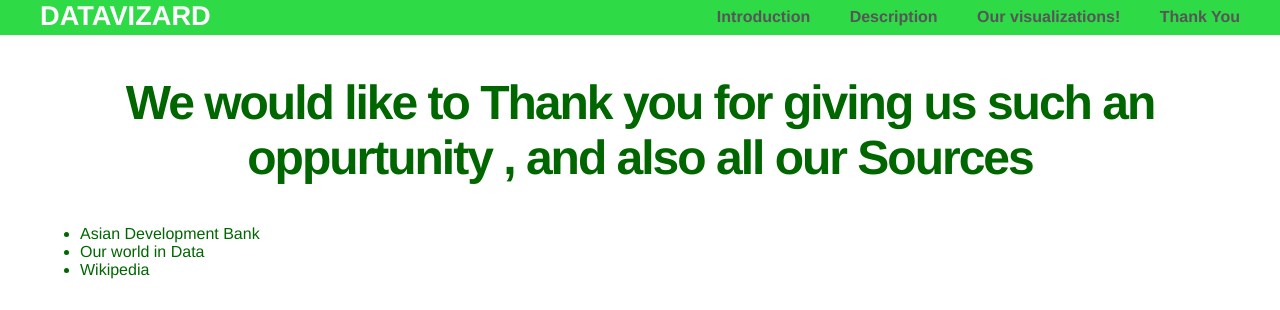
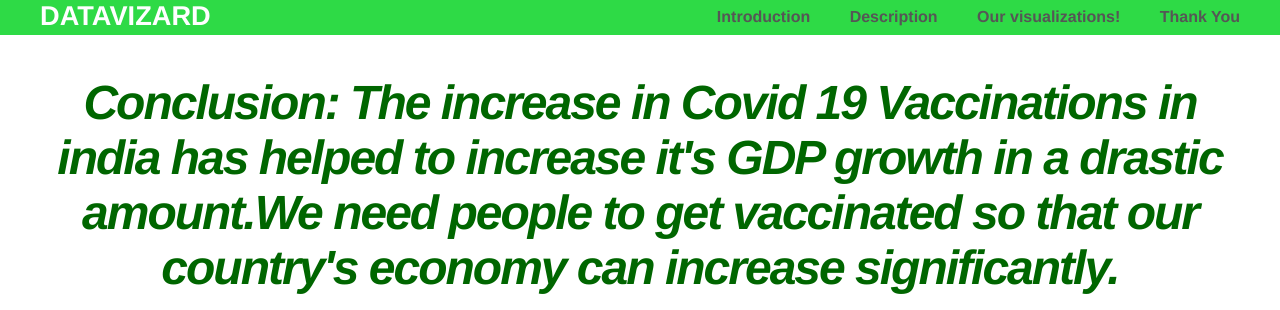
Before and after one commit to dakshvats/firstwebsite, a Flask app: page /thanks in a window 1280 px wide. Shown: the top 310 px of the page. Run offline with Flask 2, Linux system fonts and the light colour scheme.

Commit message:
updating text

```diff
--- a/templates/thanks.html
+++ b/templates/thanks.html
@@ -1,7 +1,8 @@
 {%extends "layout.html"%}
 {% block content %}
 <div class="Thanks">
-     <h2>We would like to Thank you for giving us such an oppurtunity , and also all our Sources</h2>
+    <h2><i>Conclusion: The increase in Covid 19 Vaccinations in india has helped to increase it's GDP growth in a drastic amount.We need people to get vaccinated so that our country's economy can increase significantly. </h2>
+    <h1>We would like to Thank you for giving us such an oppurtunity , and also all our Sources</h1>
      <ul type= "bullets">
          <li>Asian Development Bank </li>
          <li>Our world in Data</li>
```
